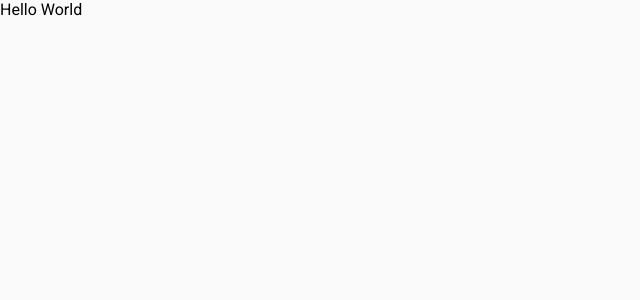
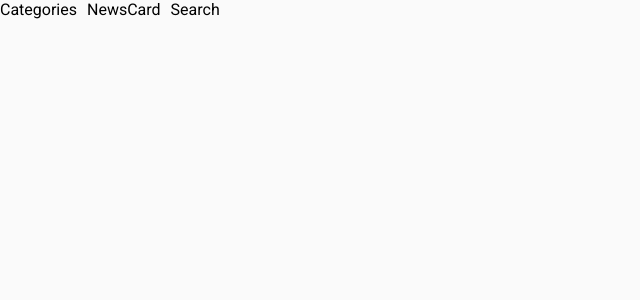
Before and after one commit to Im10Anish/wizroots, a React (Create React App) app: page / in a window 1280 px wide. Shown: the top 300 px of the page, without its empty margins (0-640 px from the left). Built offline with nearby package versions, Linux system fonts and the light colour scheme.

Commit message:
added Box & Spacer styles

```diff
--- a/src/App.js
+++ b/src/App.js
@@ -1,7 +1,20 @@
 import React from 'react'
+import Categories from './components/Categories'
+import NewsCard from './components/NewsCard'
+import Search from './components/Search'
+import { Box, Spacer } from './utils'
 
 function App() {
-    return <div>Hello World</div>
+    return (
+        <Box row>
+            <Categories />
+            <Spacer size={10} />
+            <NewsCard />
+            <Spacer size={10} />
+
+            <Search />
+        </Box>
+    )
 }
 
 export default App
--- /dev/null
+++ b/src/components/Categories.js
@@ -0,0 +1,7 @@
+import React from 'react'
+
+const Categories = () => {
+    return <div>Categories</div>
+}
+
+export default Categories
--- /dev/null
+++ b/src/components/NewsCard.js
@@ -0,0 +1,7 @@
+import React from 'react'
+
+const NewsCard = () => {
+    return <div>NewsCard</div>
+}
+
+export default NewsCard
--- /dev/null
+++ b/src/components/Search.js
@@ -0,0 +1,7 @@
+import React from 'react'
+
+const Search = () => {
+    return <div>Search</div>
+}
+
+export default Search
--- /dev/null
+++ b/src/utils/index.js
@@ -0,0 +1,15 @@
+import styled from 'styled-components'
+
+const Box = styled.div((p) => ({
+    display: 'flex',
+    flexDirection: p.row ? 'row' : 'column',
+    justifyContent: p.justifyContent || (p.center && 'center'),
+    alignItems: p.alignItems || (p.center && 'center'),
+}))
+
+const Spacer = styled.div((p) => ({
+    minHeight: !p.horizontal && p.size,
+    minWidth: p.horizontal && p.size,
+    flex: `0 0 ${p.size}px`,
+}))
+export { Box, Spacer }
```
